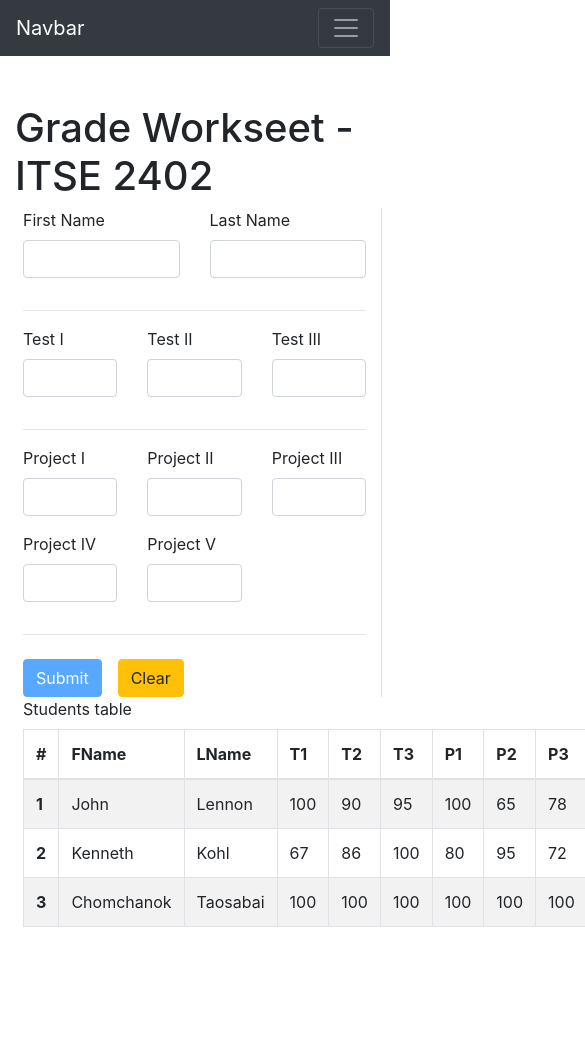
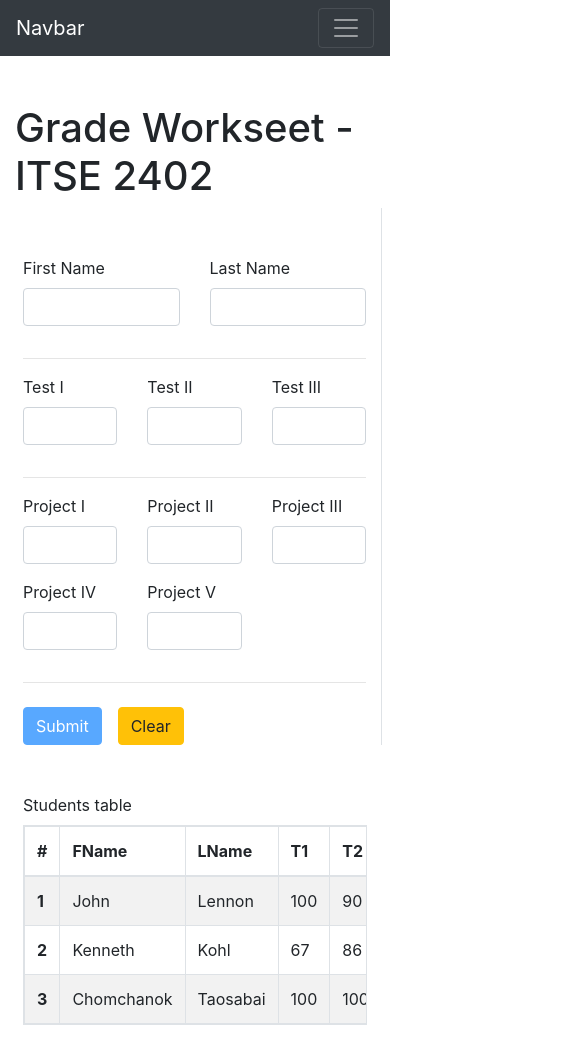
Before and after one commit to CHNUTT/angular-gradesystem, an Angular app: page / in a window 390 px wide. Shown: the top 1064 px of the page, 585 px wide, since content can reach past the window. Before the commit the page ends 991 px from the top, so only its background shows below. Built offline with nearby package versions, Linux system fonts and the light colour scheme.

Commit message:
[ Grade list ] - responsive table

```diff
--- a/src/app/panel/grade-list/grade-list.component.html
+++ b/src/app/panel/grade-list/grade-list.component.html
@@ -1,6 +1,7 @@
 <div class="grade-list-wrapper">
   <label for="lName">Students table</label>
-  <table class="table table-bordered table-striped table-hover">
+  <table
+    class="table table-bordered table-striped table-hover table-responsive-sm">
     <thead>
       <tr>
         <th scope="col">#</th>
--- a/src/app/panel/panel.component.html
+++ b/src/app/panel/panel.component.html
@@ -1,14 +1,14 @@
 <div class="container-fluid py-5">
   <h1>Grade Workseet - ITSE 2402</h1>
-  <div class="row mt-lg-5 px-2">
-    <app-grade-form class="col-12 col-lg-4 border-right"
+  <div class="row mt-xl-5 px-2">
+    <app-grade-form class="col-12 col-xl-4 pt-5 pt-xl-0 border-right"
       [editMode]="state.editMode"
       [student]="state.selectedStudent"
       (createNewStudentRecord)="onCreateNewStudentRecord($event)"
       (updateStudentRecord)="onUpdateStudentRecord($event)"
       (editStudentRecordCancel)="onEditStudentRecordCancel()">
     </app-grade-form>
-    <app-grade-list class="col-12 col-lg-8" [students]="state.students"
+    <app-grade-list class="col-12 col-xl-8 pt-5 pt-xl-0" [students]="state.students"
       (onGradeItemClicked)="onEditStudentRecord($event)">
     </app-grade-list>
   </div>
```
